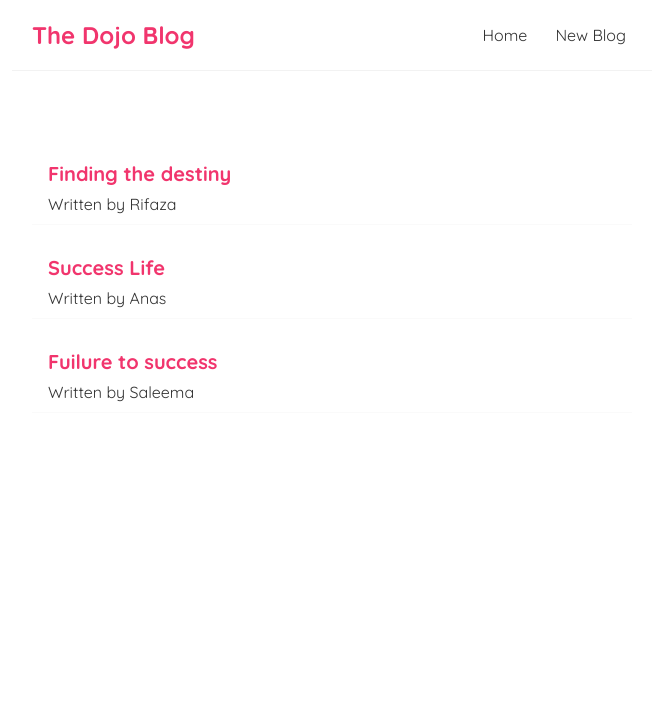
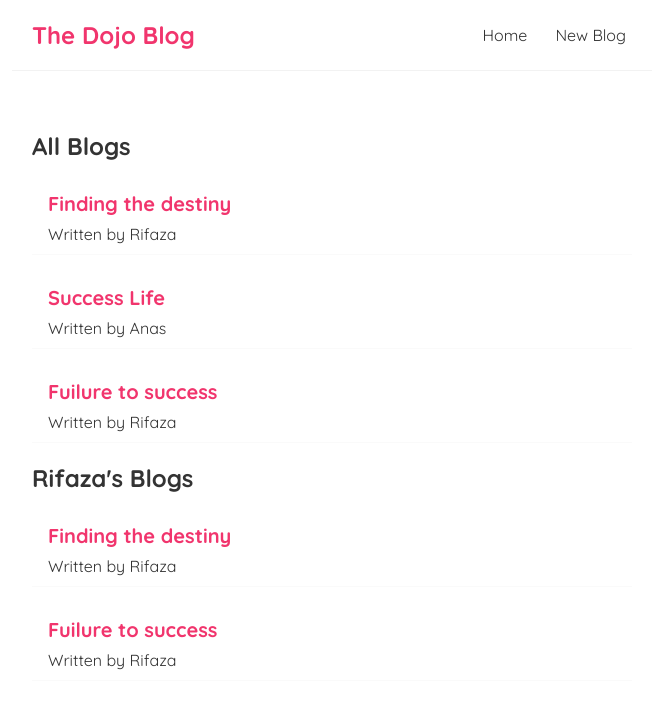
Before and after one commit to Rifaza/blog-project, a React (Create React App) app: page / in a window 1280 px wide. Shown: the top 708 px of the page, without its empty margins (308-964 px from the left). Built offline with nearby package versions, Linux system fonts and the light colour scheme.

Commit message:
Adding reusable component

```diff
--- a/src/Bloglist.js
+++ b/src/Bloglist.js
@@ -1,8 +1,8 @@
-const BlogList = (props) => {
-    const blogs = props.blogs;
+const BlogList = ({blogs, title}) => {
+
     return (
         <div className="blog-list">
-
+            <h2>{title}</h2>
             {blogs.map((blog) => (
                 <div className="blog-preview" key ={blog.id}>
                     <h2>{blog.title}</h2>
--- a/src/home.js
+++ b/src/home.js
@@ -22,12 +22,13 @@ const home = () => {
     const [blogs, setBlogs] = useState([
         {title : 'Finding the destiny', body :'This is new journey...', author : 'Rifaza', id :1},
         {title : 'Success Life', body :'One a upon time in summe...', author : 'Anas', id :2},
-        {title : 'Fuilure to success', body :'There are many factors...', author : 'Saleema', id :3},
+        {title : 'Fuilure to success', body :'There are many factors...', author : 'Rifaza', id :3},
     ])
 
     return (
         <div  className="home">
-            <Bloglist blogs = {blogs}/>
+            <Bloglist blogs = {blogs} title="All Blogs"/>
+            <Bloglist blogs = {blogs.filter((blog)=> blog.author=== 'Rifaza')} title="Rifaza's Blogs"/>
         </div>
     );
 }
```
